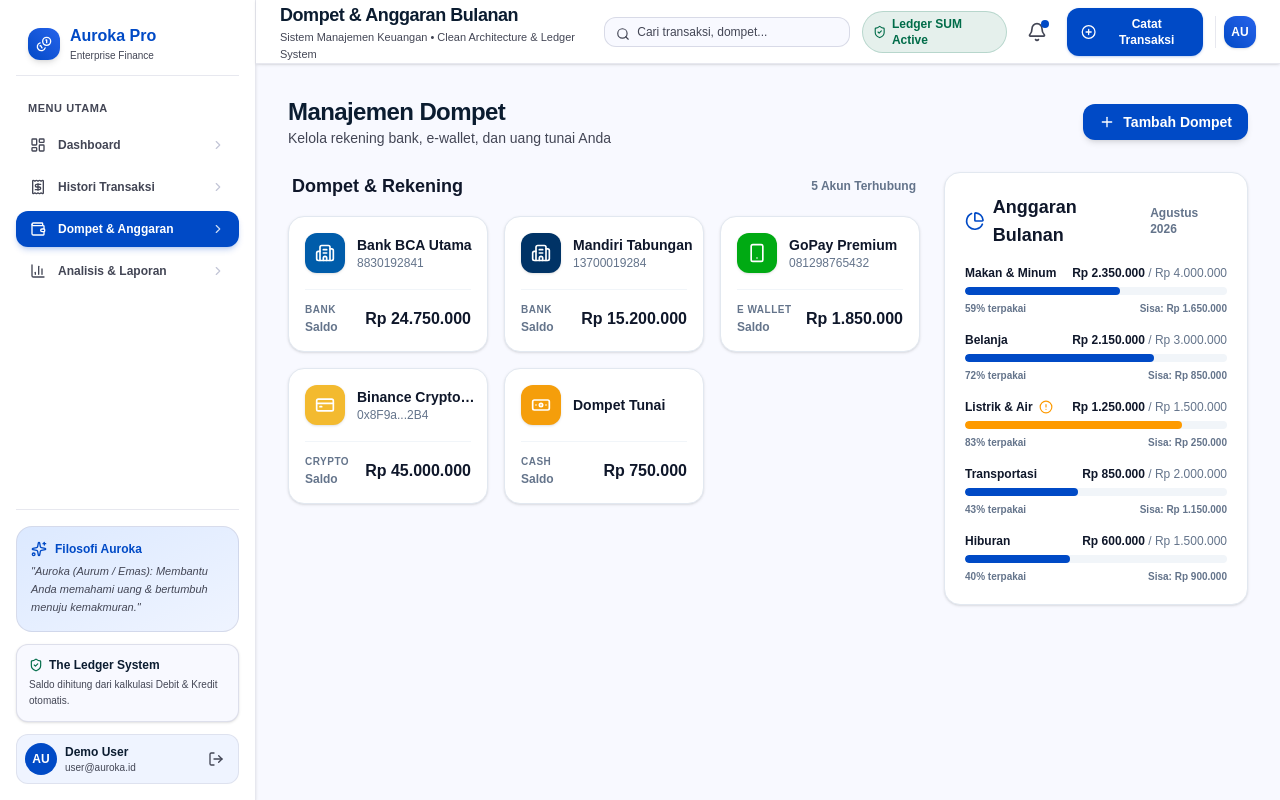
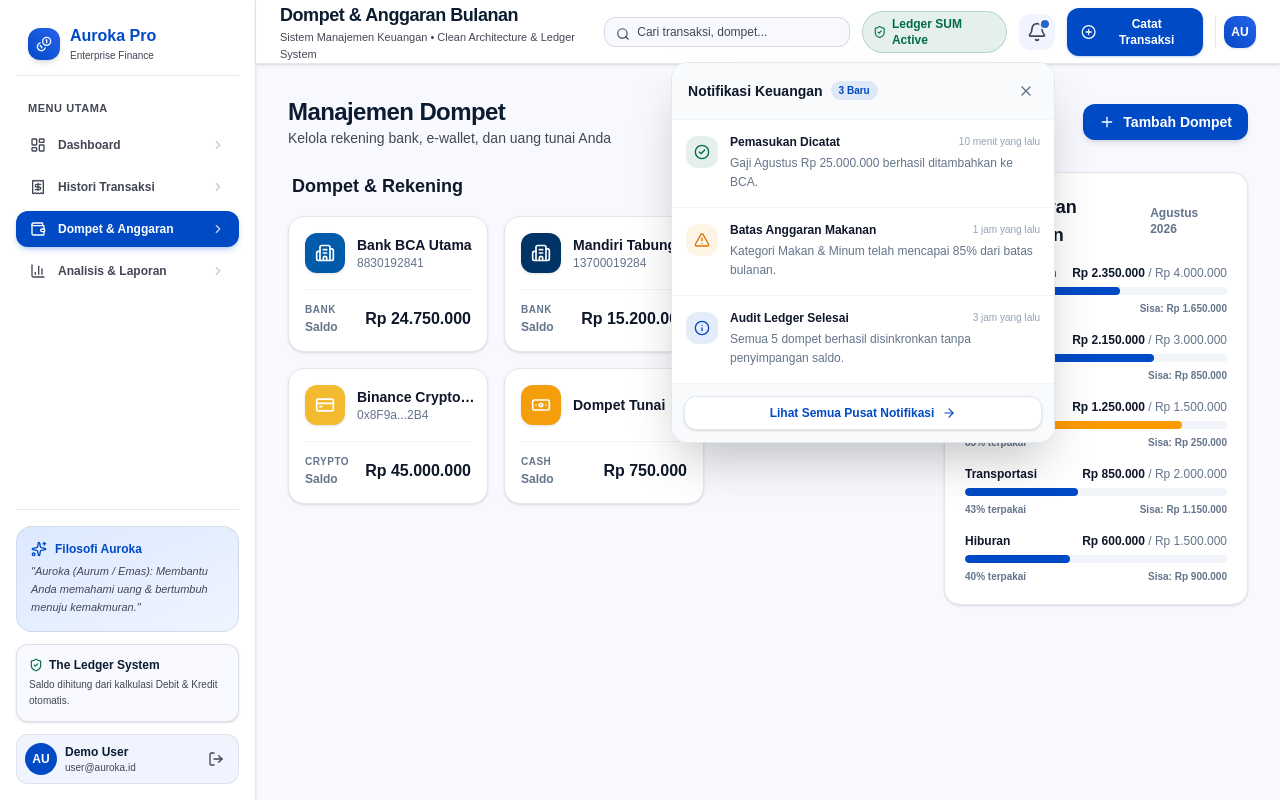
Before and after one commit to mazkama/auroka, a Next.js app: page /wallets in a window 1280 px wide. Both pictures are taken after a click on the button "Buka Notifikasi". Built offline with nearby package versions, Linux system fonts and the light colour scheme.

Commit message:
feat(header): add interactive notification popover dropdown with view all notifications button

```diff
--- a/src/presentation/components/layout/AppHeader.tsx
+++ b/src/presentation/components/layout/AppHeader.tsx
@@ -1,6 +1,6 @@
 'use client';
 
-import React from 'react';
+import React, { useState, useRef, useEffect } from 'react';
 import { usePathname } from 'next/navigation';
 import {
   Menu,
@@ -10,6 +10,11 @@ import {
   ShieldCheck,
   User,
   Coins,
+  CheckCircle2,
+  AlertTriangle,
+  Info,
+  ArrowRight,
+  X,
 } from 'lucide-react';
 
 interface AppHeaderProps {
@@ -22,6 +27,19 @@ export const AppHeader: React.FC<AppHeaderProps> = ({
   onOpenAddModal,
 }) => {
   const pathname = usePathname();
+  const [isNotifOpen, setIsNotifOpen] = useState(false);
+  const notifRef = useRef<HTMLDivElement>(null);
+
+  // Close notification popover when clicking outside
+  useEffect(() => {
+    const handleClickOutside = (e: MouseEvent) => {
+      if (notifRef.current && !notifRef.current.contains(e.target as Node)) {
+        setIsNotifOpen(false);
+      }
+    };
+    document.addEventListener('mousedown', handleClickOutside);
+    return () => document.removeEventListener('mousedown', handleClickOutside);
+  }, []);
 
   const getPageTitle = (path: string) => {
     switch (path) {
@@ -37,6 +55,39 @@ export const AppHeader: React.FC<AppHeaderProps> = ({
         return 'Auroka';
     }
   };
+
+  const sampleNotifications = [
+    {
+      id: 1,
+      type: 'success',
+      title: 'Pemasukan Dicatat',
+      desc: 'Gaji Agustus Rp 25.000.000 berhasil ditambahkan ke BCA.',
+      time: '10 menit yang lalu',
+      icon: CheckCircle2,
+      iconColor: 'text-[#006c49]',
+      bgColor: 'bg-[#006c49]/10',
+    },
+    {
+      id: 2,
+      type: 'warning',
+      title: 'Batas Anggaran Makanan',
+      desc: 'Kategori Makan & Minum telah mencapai 85% dari batas bulanan.',
+      time: '1 jam yang lalu',
+      icon: AlertTriangle,
+      iconColor: 'text-amber-600',
+      bgColor: 'bg-amber-500/10',
+    },
+    {
+      id: 3,
+      type: 'info',
+      title: 'Audit Ledger Selesai',
+      desc: 'Semua 5 dompet berhasil disinkronkan tanpa penyimpangan saldo.',
+      time: '3 jam yang lalu',
+      icon: Info,
+      iconColor: 'text-[#004ac6]',
+      bgColor: 'bg-[#004ac6]/10',
+    },
+  ];
 
   return (
     <header className="sticky top-0 z-30 flex h-16 w-full items-center justify-between border-b border-[#c3c6d7]/40 bg-white/90 px-4 sm:px-6 backdrop-blur-md shadow-sm">
@@ -78,11 +129,73 @@ export const AppHeader: React.FC<AppHeaderProps> = ({
           <span>Ledger SUM Active</span>
         </div>
 
-        {/* Notification Bell */}
-        <button className="relative p-2 rounded-xl text-[#434655] hover:bg-[#eff4ff] hover:text-[#004ac6] transition-colors">
-          <Bell className="h-5 w-5" />
-          <span className="absolute top-1.5 right-1.5 h-2 w-2 rounded-full bg-[#004ac6]"></span>
-        </button>
+        {/* Notification Bell & Dropdown Popover */}
+        <div className="relative" ref={notifRef}>
+          <button
+            onClick={() => setIsNotifOpen(!isNotifOpen)}
+            aria-label="Buka Notifikasi"
+            className={`relative p-2 rounded-xl text-[#434655] transition-colors ${
+              isNotifOpen ? 'bg-[#eff4ff] text-[#004ac6]' : 'hover:bg-[#eff4ff] hover:text-[#004ac6]'
+            }`}
+          >
+            <Bell className="h-5 w-5" />
+            <span className="absolute top-1.5 right-1.5 h-2 w-2 rounded-full bg-[#004ac6] ring-2 ring-white animate-pulse"></span>
+          </button>
+
+          {/* Notification Popover Dropdown Window */}
+          {isNotifOpen && (
+            <div className="absolute right-0 top-12 w-80 sm:w-96 rounded-2xl bg-white border border-[#e2e8f0] shadow-2xl z-50 overflow-hidden animate-in fade-in slide-in-from-top-2 duration-200">
+              {/* Header */}
+              <div className="flex items-center justify-between p-4 border-b border-[#f1f5f9] bg-[#f8fafc]">
+                <div className="flex items-center gap-2">
+                  <h3 className="font-bold text-sm text-[#0f172a]">Notifikasi Keuangan</h3>
+                  <span className="bg-[#004ac6]/10 text-[#004ac6] text-[10px] font-bold px-2 py-0.5 rounded-full">
+                    3 Baru
+                  </span>
+                </div>
+                <button
+                  onClick={() => setIsNotifOpen(false)}
+                  className="p-1 rounded-lg text-[#64748b] hover:bg-[#e2e8f0] transition-colors"
+                >
+                  <X className="h-4 w-4" />
+                </button>
+              </div>
+
+              {/* Notification List */}
+              <div className="divide-y divide-[#f1f5f9] max-h-80 overflow-y-auto">
+                {sampleNotifications.map((notif) => (
+                  <div
+                    key={notif.id}
+                    className="p-3.5 flex items-start gap-3 hover:bg-[#f8fafc] transition-colors cursor-pointer"
+                  >
+                    <div className={`p-2 rounded-xl ${notif.bgColor} ${notif.iconColor} shrink-0 mt-0.5`}>
+                      <notif.icon className="h-4 w-4" />
+                    </div>
+                    <div className="flex-1 space-y-1">
+                      <div className="flex items-center justify-between">
+                        <h4 className="text-xs font-bold text-[#0f172a]">{notif.title}</h4>
+                        <span className="text-[10px] text-[#94a3b8]">{notif.time}</span>
+                      </div>
+                      <p className="text-xs text-[#64748b] leading-relaxed">{notif.desc}</p>
+                    </div>
+                  </div>
+                ))}
+              </div>
+
+              {/* Footer CTA Button to View All Notifications */}
+              <div className="p-3 bg-[#f8fafc] border-t border-[#f1f5f9]">
+                <a
+                  href="/transactions"
+                  onClick={() => setIsNotifOpen(false)}
+                  className="w-full flex items-center justify-center gap-2 bg-white border border-[#e2e8f0] hover:border-[#004ac6] text-[#004ac6] hover:bg-[#eff4ff] py-2 rounded-xl text-xs font-bold transition-all shadow-sm group"
+                >
+                  <span>Lihat Semua Pusat Notifikasi</span>
+                  <ArrowRight className="h-3.5 w-3.5 group-hover:translate-x-1 transition-transform" />
+                </a>
+              </div>
+            </div>
+          )}
+        </div>
 
         {/* Quick Add Transaction Button */}
         {onOpenAddModal && (
```
